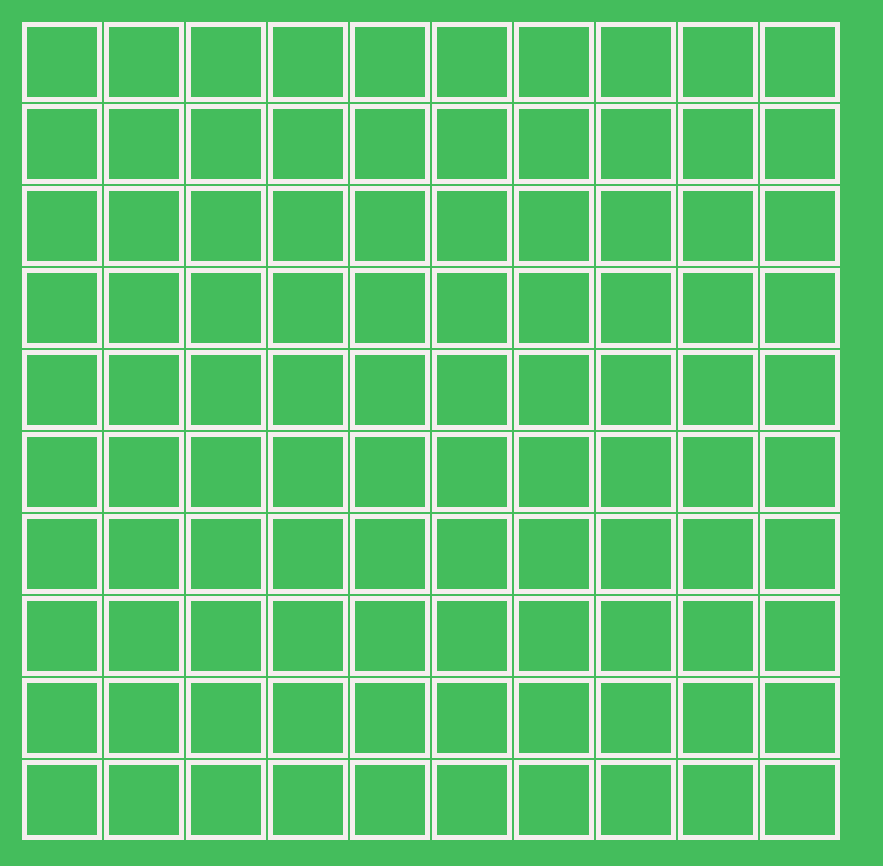
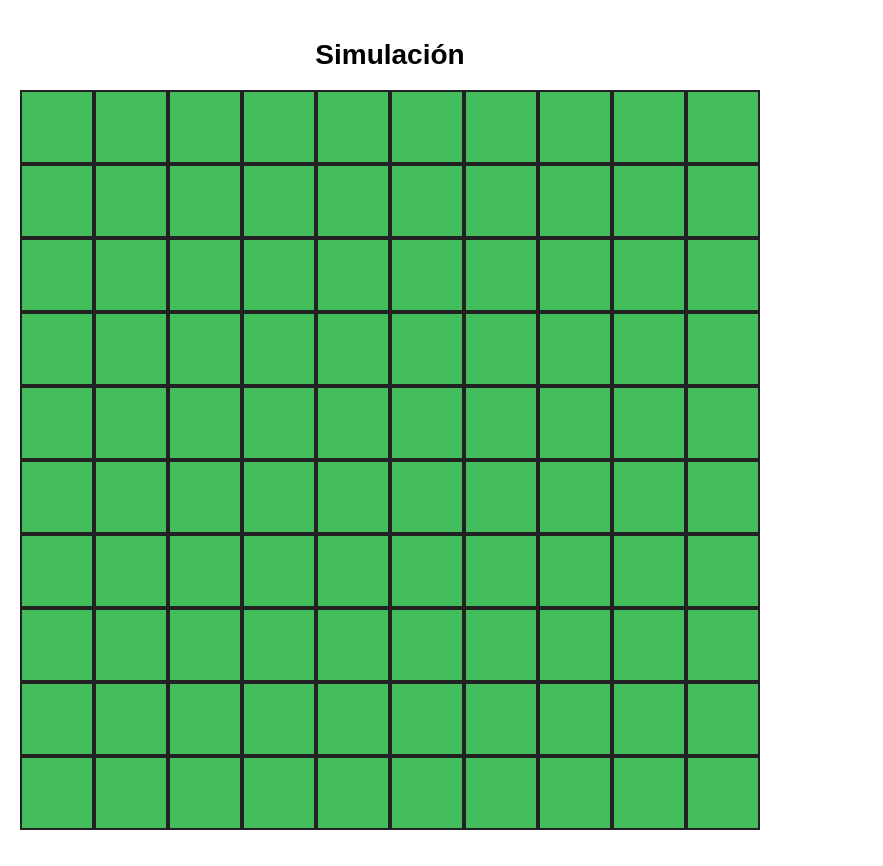
Before and after one commit to IngSoft-R2D2/PyRobots-rd2d-frontend, a React (Create React App) app in the folder pyrobots-app/: page /board in a window 1280 px wide. Shown: the whole page, without its empty margins (0-883 px from the left). Built offline with nearby package versions, Linux system fonts and the light colour scheme.

Commit message:
titulo a tablero

```diff
--- a/pyrobots-app/src/components/Board.css
+++ b/pyrobots-app/src/components/Board.css
@@ -4,12 +4,19 @@ body {
     text-align: center;
     /* // border: 5px solid #FFFF00; */
     display: inline-block;
-    background: rgb(68, 189, 92);
+    background: rgb(255, 255, 255);
   }
 
   .cell {
     width: 50px;
     height: 50px;
-    border: 5px solid rgb(245, 238, 238);
+    border: 2px solid rgb(35, 34, 34);
     padding: 10px;
+    display: inline-flex;
+    background-color: rgb(68, 189, 92);
+
   }
+  .board {
+    display: grid;
+    border-collapse: collapse;
+  }
--- a/pyrobots-app/src/components/Board.js
+++ b/pyrobots-app/src/components/Board.js
@@ -3,7 +3,8 @@ import './Board.css';
 
   const Board = () => {
     return (
-        <table>
+        <table className='board'>
+          <h1> Simulación </h1>
           <tbody>
           {Array.from({length:10}, _ =>
             <tr>{Array.from({length:10}, _ => <Cell />)}</tr>
```
